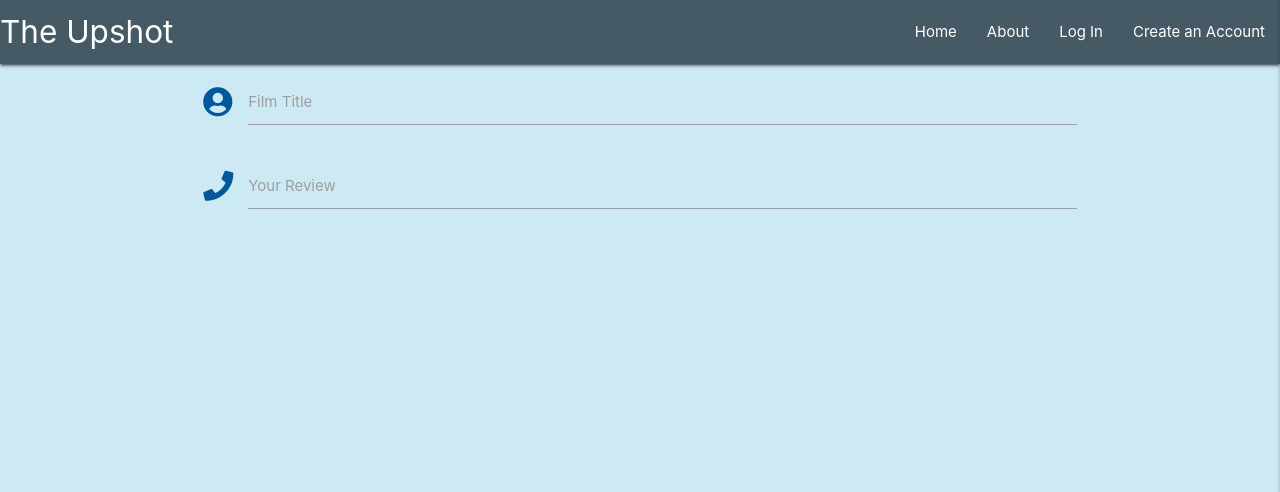
After one commit to Code-Institute-Submissions/Mishsmelle-milestone-three_DecResub, a Flask app: page /upload_review in a window 1280 px wide. The commit adds this page. Shown: the top 492 px of the page. Run offline with Flask 2, Linux system fonts and the light colour scheme; some libraries are stand-ins or nearby versions.

Commit message:
added upload review html page

```diff
--- a/app.py
+++ b/app.py
@@ -95,6 +95,10 @@ def logout():
     session.pop("user")
     return redirect(url_for("login"))
 
+@app.route("/upload_review")
+def upload_review():
+    return render_template("upload_review.html")
+
 if __name__ == "__main__":
     app.run(host=os.environ.get("IP"),
             port=int(os.environ.get("PORT")),
--- a/templates/base.html
+++ b/templates/base.html
@@ -29,7 +29,7 @@
                         {% if session.user %}
                         <li><a href="{{ url_for('profile', username=session['user']) }}">Profile Page</a></li>
                         <li><a href="#">Search Films</a></li>
-                        <li><a href="#">Upload a review</a></li>
+                        <li><a href="{{ url_for('upload_review') }}">Upload a review</a></li>
                         <li><a href="{{ url_for('logout') }}">Log Out</a></li>
                         {% else %}
                         <li><a href="{{ url_for('login') }}">Log In</a></li>
@@ -48,7 +48,7 @@
                 {% if session.user %}
                 <li><a href="{{ url_for('profile', username=session['user']) }}">Profile Page</a></li>
                 <li><a href="#">Search Films</a></li>
-                <li><a href="#">Upload a review</a></li>
+                <li><a href="{{ url_for('upload_review') }}">Upload a review</a></li>
                 <li><a href="{{ url_for('logout') }}">Log Out</a></li>
                 {% else %}
                 <li><a href="{{ url_for('login') }}">Log In</a></li>
--- /dev/null
+++ b/templates/upload_review.html
@@ -0,0 +1,20 @@
+{% extends "base.html" %}
+{% block content %}
+
+<div class="row">
+    <form class="col s12" method="POST" action="">
+        <div class="row">
+            <div class="input-field col s12">
+                <i class="fas fa-user-circle prefix light-blue-text text-darken-4"></i>
+                <input id="icon_prefix" type="text" class="validate">
+                <label for="icon_prefix">Film Title</label>
+            </div>
+            <div class="input-field col s12">
+                <i class="fas fa-phone prefix light-blue-text text-darken-4"></i>
+                <input id="icon_telephone" type="tel" class="validate">
+                <label for="icon_telephone">Your Review</label>
+            </div>
+        </div>
+    </form>
+</div>
+{% endblock %}
```
